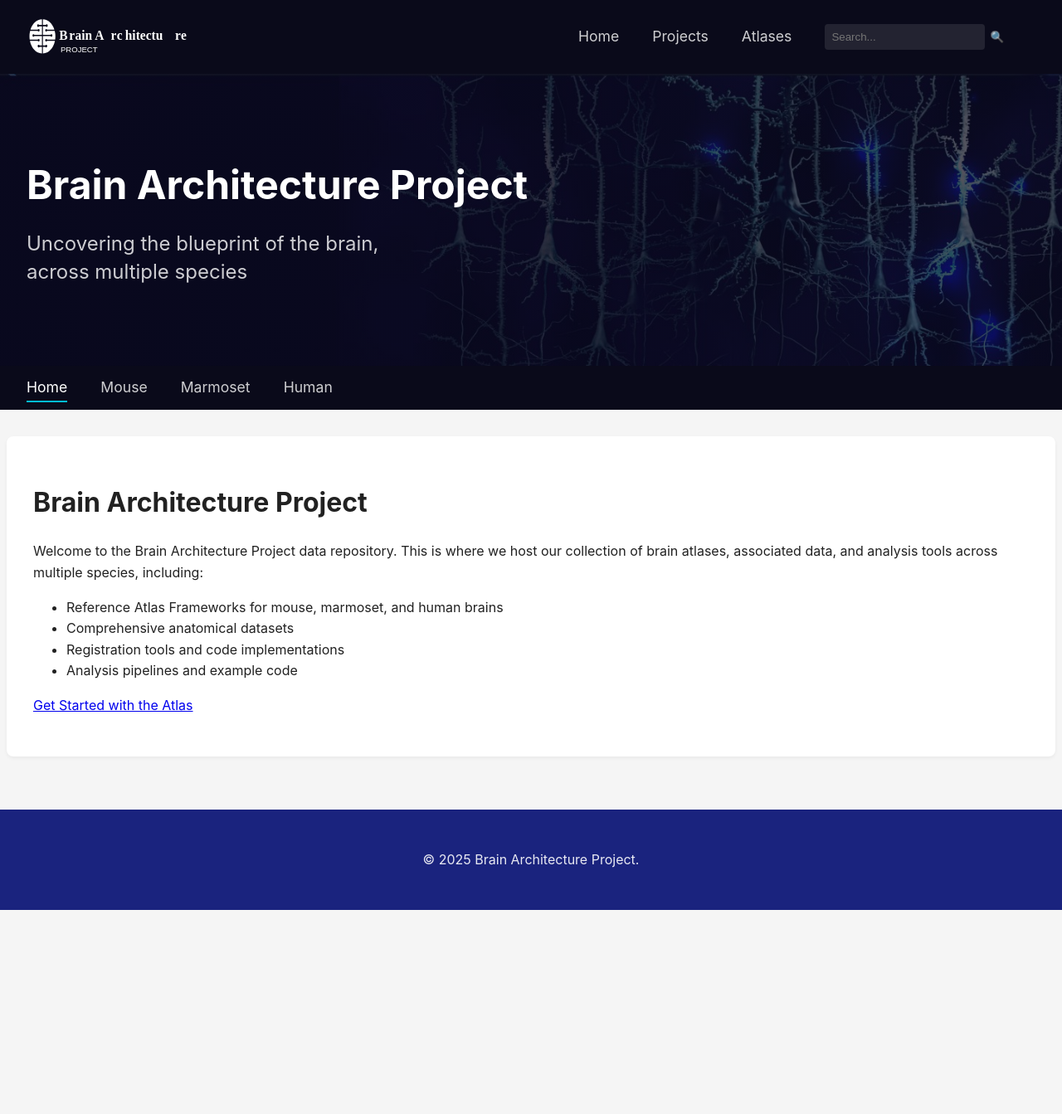
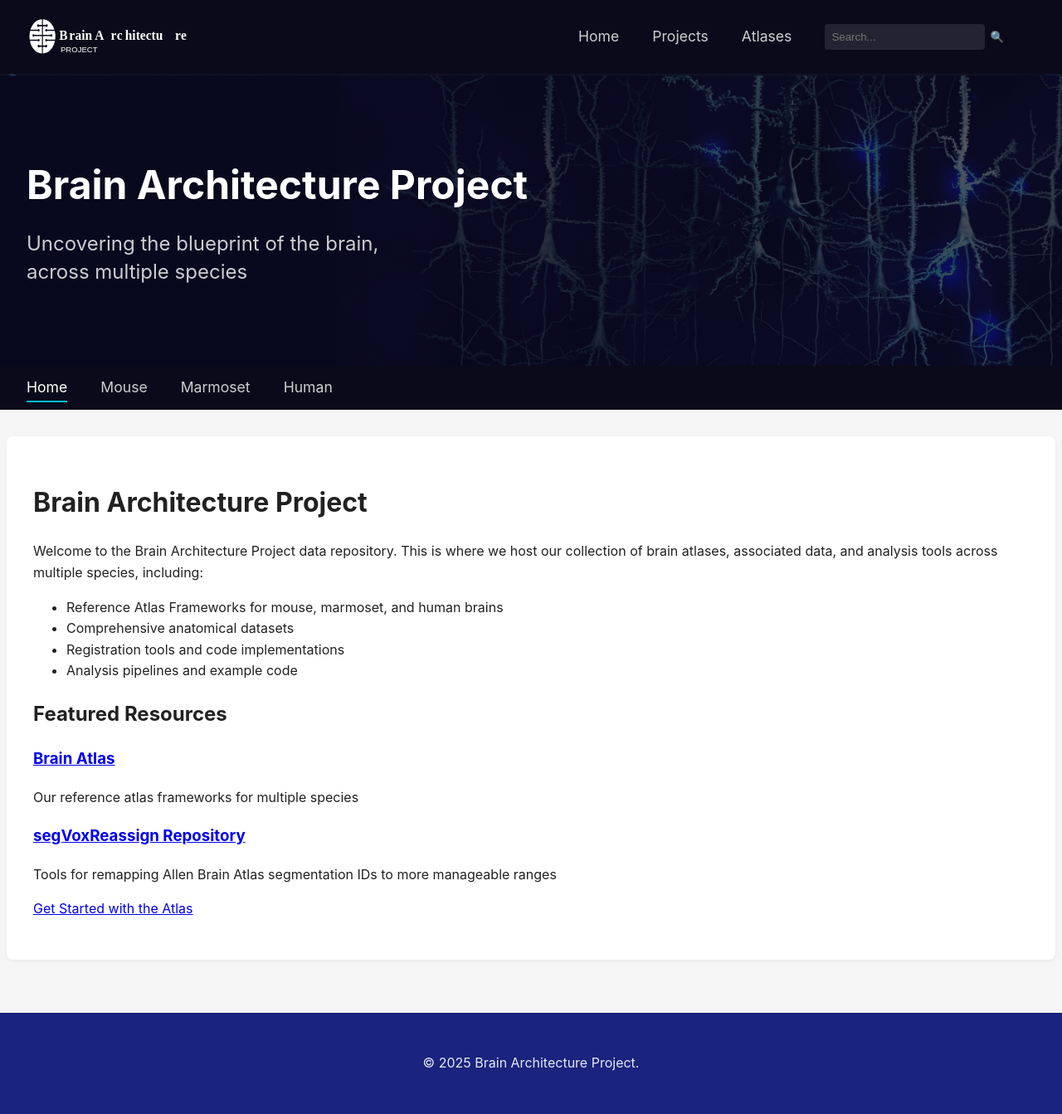
Before and after one commit to ppmitra/BAPDataAndCode, a Jekyll site: the page built from index.md, in a window 1280 px wide. Shown: the whole page at 83% size. Built offline with Jekyll 4.4.1, drawn with Linux system fonts in a browser that asks for light colours; comment, search, counter and statistics services are not loaded; before the commit the page ends 1097 px from its top, so only the background shows below that.

Commit message:
Remove .jekyll-metadata file and add featured resources section to index.md, highlighting the Brain Atlas and segVoxReassign Repository for better resource visibility.

```diff
--- a/index.md
+++ b/index.md
@@ -12,4 +12,12 @@ Welcome to the Brain Architecture Project data repository. This is where we host
 - Registration tools and code implementations
 - Analysis pipelines and example code
 
+## Featured Resources
+
+### [Brain Atlas](/pages/atlas)
+Our reference atlas frameworks for multiple species
+
+### [segVoxReassign Repository](/pages/segvoxreassign)
+Tools for remapping Allen Brain Atlas segmentation IDs to more manageable ranges
+
 [Get Started with the Atlas](/pages/atlas)
```
Also changed, not shown: pages/segvoxreassign.md (added, +54 -0 lines), 1 other file.
